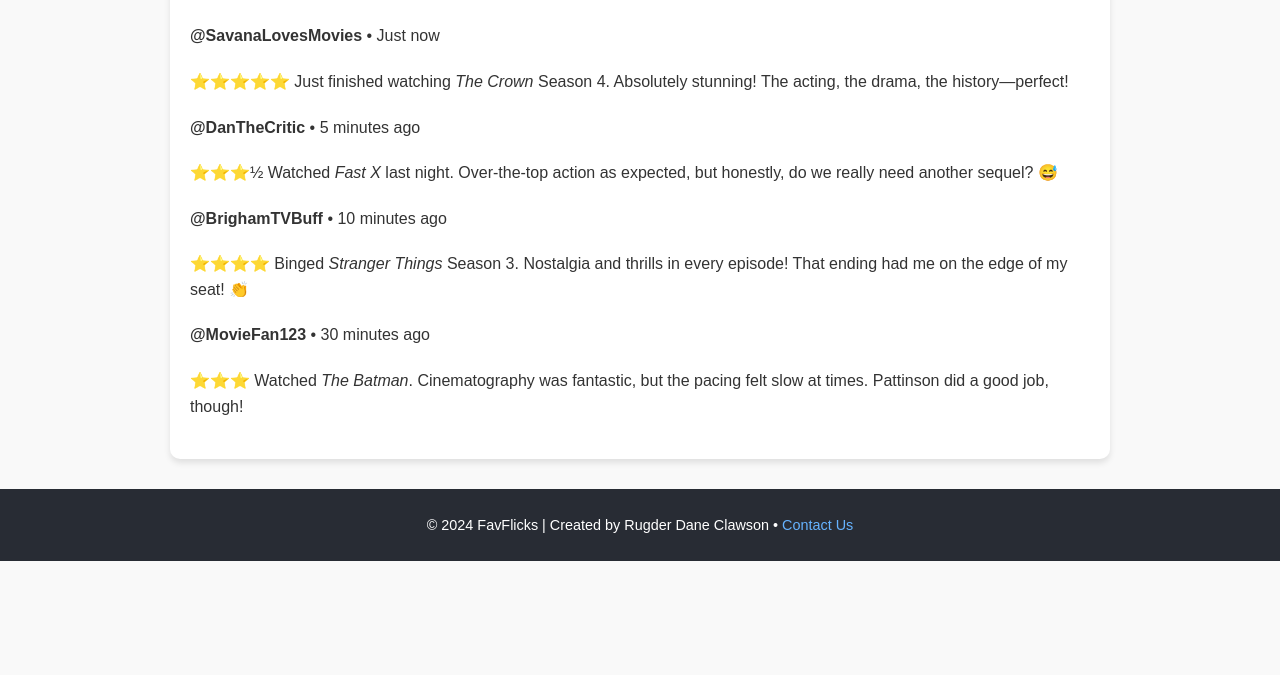
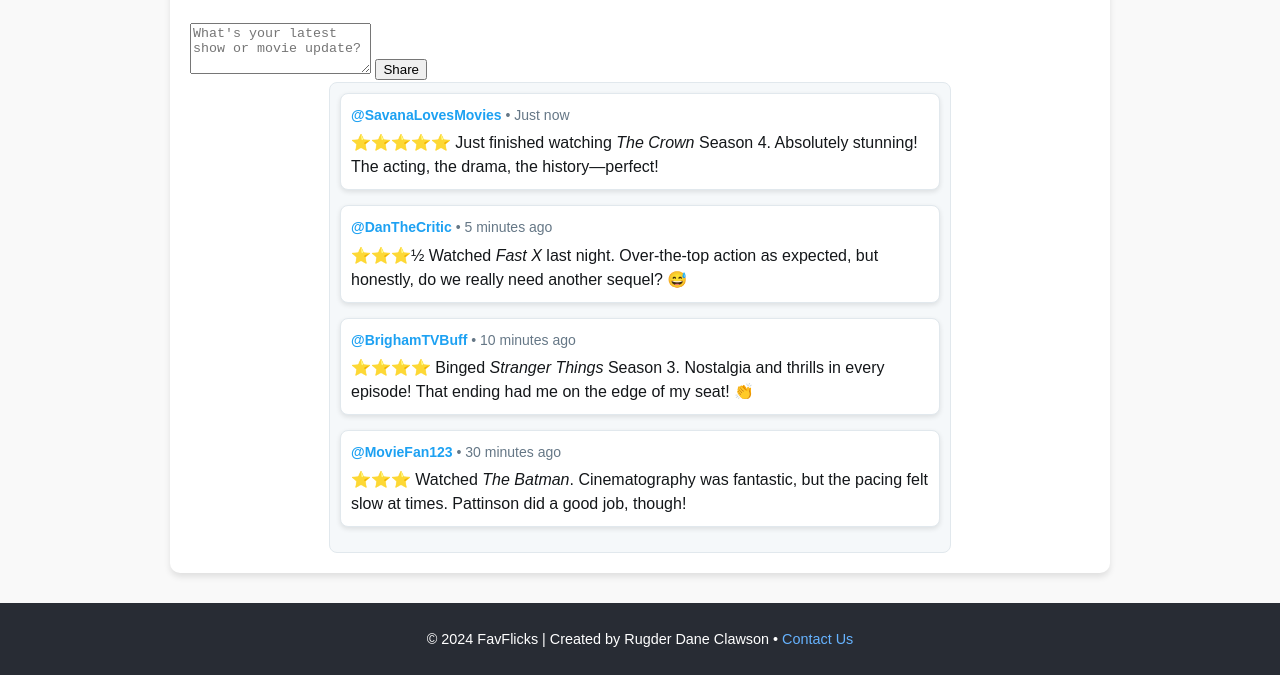
Before and after one commit to DaneClawson/FavFlicks, a plain HTML site: page share.html in a window 1280 px wide. Shown: the part 264-939 px from the top of the page. Before the commit the page ends 825 px from the top, so only its background shows below. Drawn offline with Linux system fonts and the light colour scheme.

Commit message:
share page

```diff
--- a/index.css
+++ b/index.css
@@ -129,3 +129,47 @@ footer a {
 footer a:hover {
     color: #fff;
 }
+/* Feed container */
+.feed {
+    max-width: 600px;
+    margin: 0 auto;
+    font-family: 'Arial', sans-serif;
+    border: 1px solid #e1e8ed;
+    border-radius: 8px;
+    background-color: #f5f8fa;
+    padding: 10px;
+}
+
+/* Individual post styling */
+.post {
+    background-color: #ffffff;
+    border: 1px solid #e1e8ed;
+    border-radius: 8px;
+    padding: 10px;
+    margin-bottom: 15px;
+    box-shadow: 0 2px 5px rgba(0, 0, 0, 0.1);
+}
+
+.post p:first-of-type {
+    font-size: 14px;
+    color: #657786;
+    margin: 0 0 5px;
+}
+
+.post p:last-of-type {
+    font-size: 16px;
+    color: #14171a;
+    margin: 0;
+    line-height: 1.5;
+}
+
+/* Links for usernames */
+.post strong {
+    color: #1da1f2;
+    font-weight: bold;
+}
+
+/* Hover effect for posts */
+.post:hover {
+    background-color: #f0f0f0;
+}
--- a/share.html
+++ b/share.html
@@ -6,14 +6,12 @@
     <meta name="description" content="FavFlicks is a fun and interactive platform where you can discover and rank your favorite TV shows and movies!">
     <meta name="author" content="Rugder Dane Clawson">
     <meta charset="UTF-8">
+    <link rel="stylesheet" href="index.css">
 </head>
 <body>
     <!-- Start of the header section -->
     <header>
         <h1>FavFlicks</h1>
-        <!--<p>Discover and rank your favorite TV shows and movies with us.</p> -->
-
-        <!-- Navigation section -->
         <nav>
             <ul>
                 <li><a href="index.html">Home</a></li>
@@ -22,7 +20,6 @@
                 <li><a href="my_friends.html">My Friends</a></li>
                 <li><a href="share.html">Share</a></li>
                 <li><a href="about_us.html">About Us</a></li>
-                <link rel="stylesheet" href="index.css">
             </ul>
         </nav>
     </header>
@@ -30,6 +27,13 @@
     <!-- Start of the main content section -->
     <main>
         <h2 class="pageInfo">Share</h2>
+
+        <!-- Share Button and Input -->
+        <div class="share-input">
+            <textarea id="shareText" placeholder="What's your latest show or movie update?" rows="3"></textarea>
+            <button id="shareButton">Share</button>
+        </div>
+
         <div class="feed">
             <!-- Fake updates -->
             <div class="post">
@@ -51,10 +55,29 @@
         </div>
     </main>
 
-
     <!-- Start of the footer section -->
     <footer>
         <p>&copy; 2024 FavFlicks | Created by Rugder Dane Clawson &bullet; <a href="mailto:email@example.com">Contact Us</a></p>
     </footer>
+
+    <script>
+        // JavaScript to handle the fake share functionality
+        document.getElementById('shareButton').addEventListener('click', function() {
+            const shareText = document.getElementById('shareText').value.trim();
+            if (shareText) {
+                const feed = document.querySelector('.feed');
+                const newPost = document.createElement('div');
+                newPost.classList.add('post');
+                newPost.innerHTML = `
+                    <p><strong>@You</strong> &bull; Just now</p>
+                    <p>${shareText}</p>
+                `;
+                feed.prepend(newPost); // Add the new post to the top of the feed
+                document.getElementById('shareText').value = ''; // Clear the textarea
+            } else {
+                alert('Please write something to share!');
+            }
+        });
+    </script>
 </body>
 </html>
```
